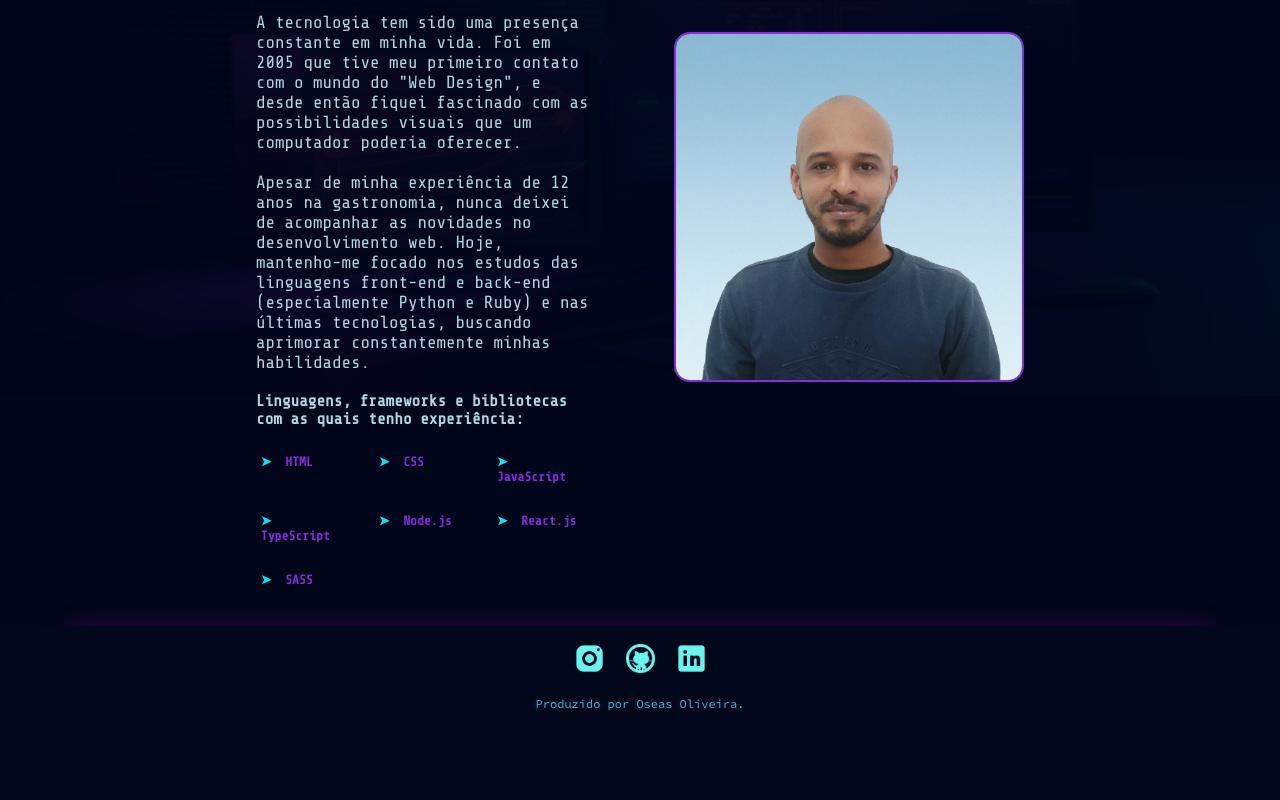
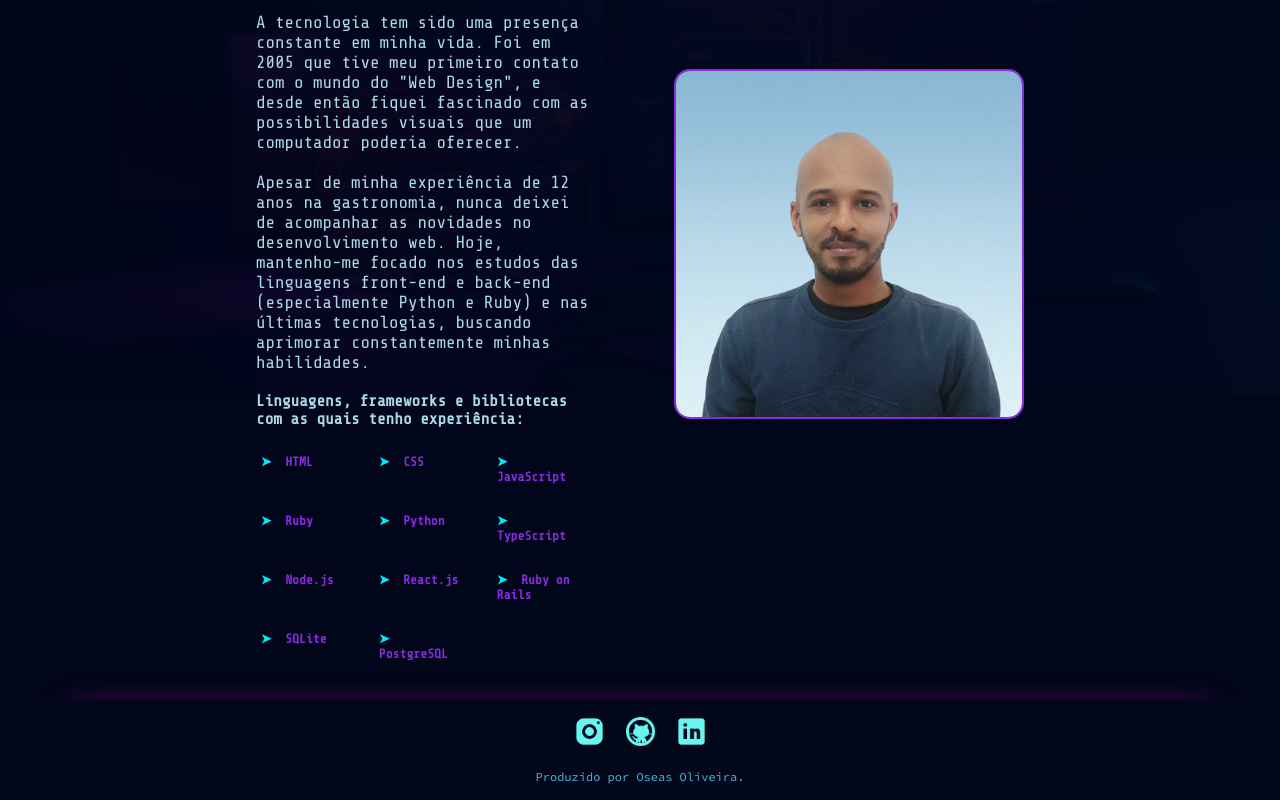
Before and after one commit to OseOliv/portfoliov3, a React (Create React App) app: page /sobre in a window 1280 px wide. Shown: the part 354-1154 px from the top of the page. Before the commit the page ends 1081 px from the top, so only its background shows below. Built offline with nearby package versions, Linux system fonts and the light colour scheme; a web font is replaced by a local one.

Commit message:
Update skills

```diff
--- a/src/components/About/AboutContent.jsx
+++ b/src/components/About/AboutContent.jsx
@@ -49,10 +49,14 @@ const AboutContent = () => {
                 <span className={styles.skillsSpan}>HTML</span>
                 <span className={styles.skillsSpan}>CSS</span>
                 <span className={styles.skillsSpan}>JavaScript</span>
+                <span className={styles.skillsSpan}>Ruby</span>
+                <span className={styles.skillsSpan}>Python</span>
                 <span className={styles.skillsSpan}>TypeScript</span>
                 <span className={styles.skillsSpan}>Node.js</span>
                 <span className={styles.skillsSpan}>React.js</span>
-                <span className={styles.skillsSpan}>SASS</span>
+                <span className={styles.skillsSpan}>Ruby on Rails</span>
+                <span className={styles.skillsSpan}>SQLite</span>
+                <span className={styles.skillsSpan}>PostgreSQL</span>
               </div>
             </div>
           </p>
```
